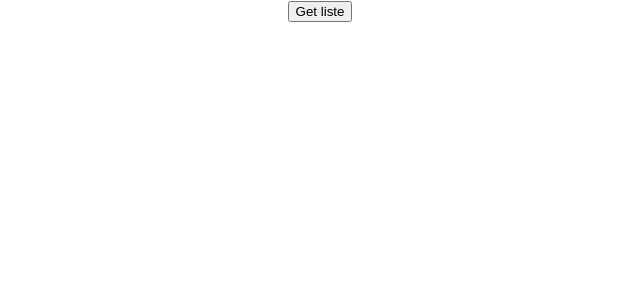
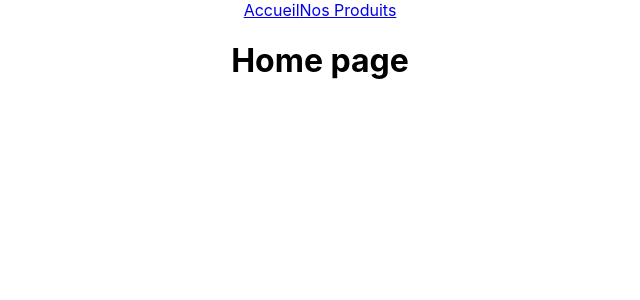
Before and after one commit to A-make-cloud/bio_ecommerce, a React (Create React App) app in the folder frontend/: page / in a window 1280 px wide. Shown: the top 300 px of the page, without its empty margins (320-960 px from the left). Built offline with nearby package versions, Linux system fonts and the light colour scheme.

Commit message:
front end components

```diff
--- a/frontend/package.json
+++ b/frontend/package.json
@@ -8,6 +8,7 @@
     "@testing-library/user-event": "^13.5.0",
     "react": "^18.2.0",
     "react-dom": "^18.2.0",
+    "react-router-dom": "^6.9.0",
     "react-scripts": "5.0.1",
     "web-vitals": "^2.1.4"
   },
--- a/frontend/src/App.js
+++ b/frontend/src/App.js
@@ -1,15 +1,19 @@
-import React, { useState } from 'react'
+import React from 'react'
 import './App.css';
+import { Route, Routes, useParams, Link } from "react-router-dom";
+import Home from "./pages/Home";
+import Products from "./pages/Products";
+import NavBar from './components/layouts/Navbar';
 
 function App() {
-  const handleClick = async () => {
-    const data = await fetch('/products/list')
-    const json = await data.json()
-    console.log(json)
-  }
+
   return (
     <div className="App">
-      <button onClick={handleClick}>Get liste</button>
+      <NavBar />
+      <Routes>
+        <Route path="/" element={<Home />} />
+        <Route path="/products" element={<Products />} />
+      </Routes>
 
     </div>
   );
--- /dev/null
+++ b/frontend/src/components/layouts/Navbar.js
@@ -0,0 +1,12 @@
+import { Link } from "react-router-dom";
+
+function NavBar() {
+    return (
+        <nav>
+            <Link to="/">Accueil</Link>
+            <Link to="/products">Nos Produits</Link>
+        </nav>
+    );
+}
+
+export default NavBar;
--- a/frontend/src/index.js
+++ b/frontend/src/index.js
@@ -3,12 +3,13 @@ import ReactDOM from 'react-dom/client';
 import './index.css';
 import App from './App';
 import reportWebVitals from './reportWebVitals';
+import { BrowserRouter } from 'react-router-dom';
 
 const root = ReactDOM.createRoot(document.getElementById('root'));
 root.render(
-  <React.StrictMode>
+  <BrowserRouter>
     <App />
-  </React.StrictMode>
+  </BrowserRouter>
 );
 
 // If you want to start measuring performance in your app, pass a function
--- /dev/null
+++ b/frontend/src/pages/Home.js
@@ -0,0 +1,8 @@
+function Home() {
+    return (
+
+        <h1>Home page</h1>
+    );
+}
+
+export default Home;
--- /dev/null
+++ b/frontend/src/pages/Products.js
@@ -0,0 +1,8 @@
+function Products() {
+    return (
+
+        <h1>Products page</h1>
+    );
+}
+
+export default Products;
```
Also changed, not shown: frontend/src/components/layouts/Footer.js (added), frontend/src/components/products/Card.js (added), frontend/src/components/users/Forgot.js (added), frontend/src/components/users/Login.js (added), frontend/src/components/users/Register.js (added), frontend/src/pages/Product.js (added), 1 other file (tests, documents, lock files or other folders).
